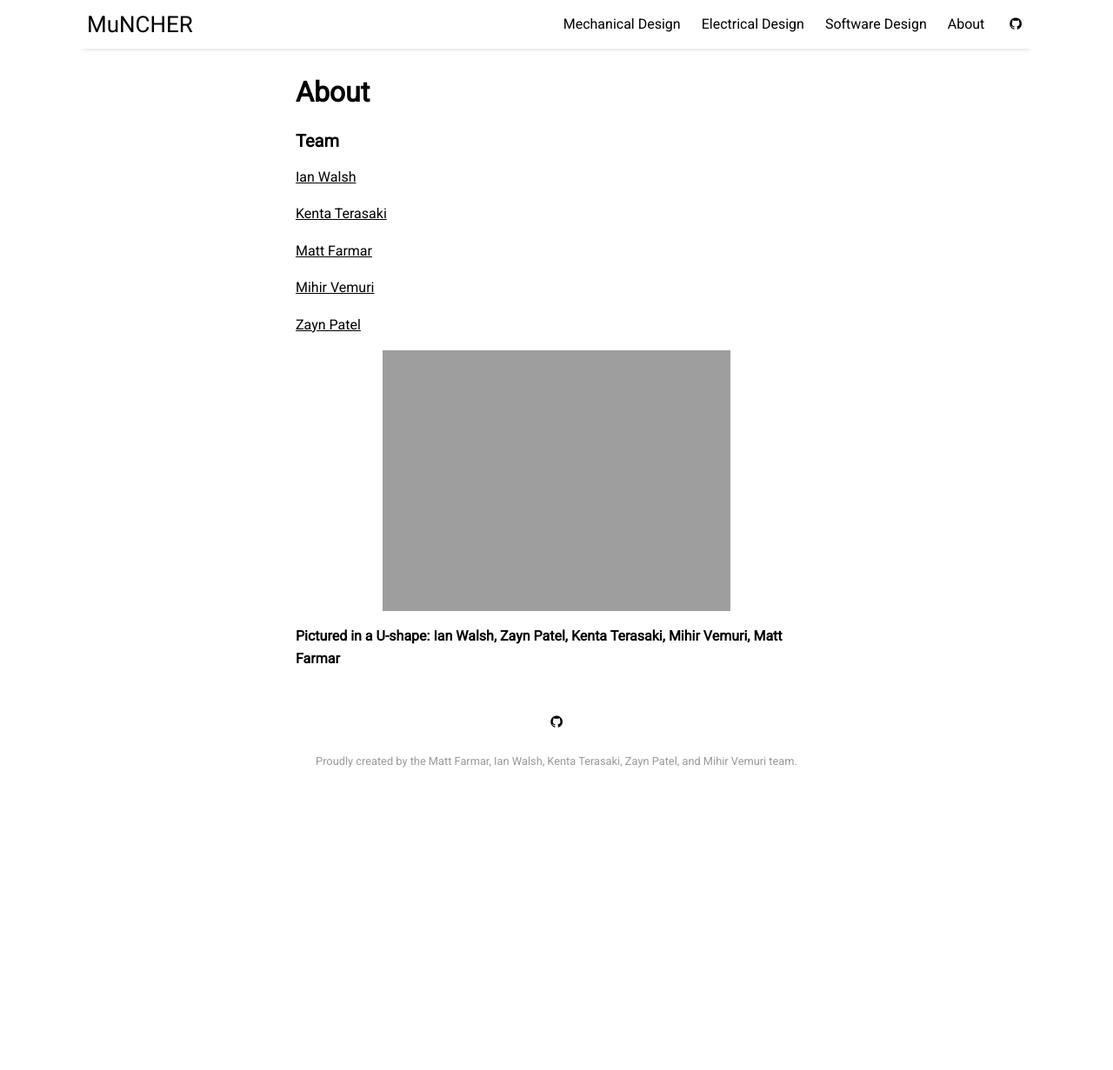
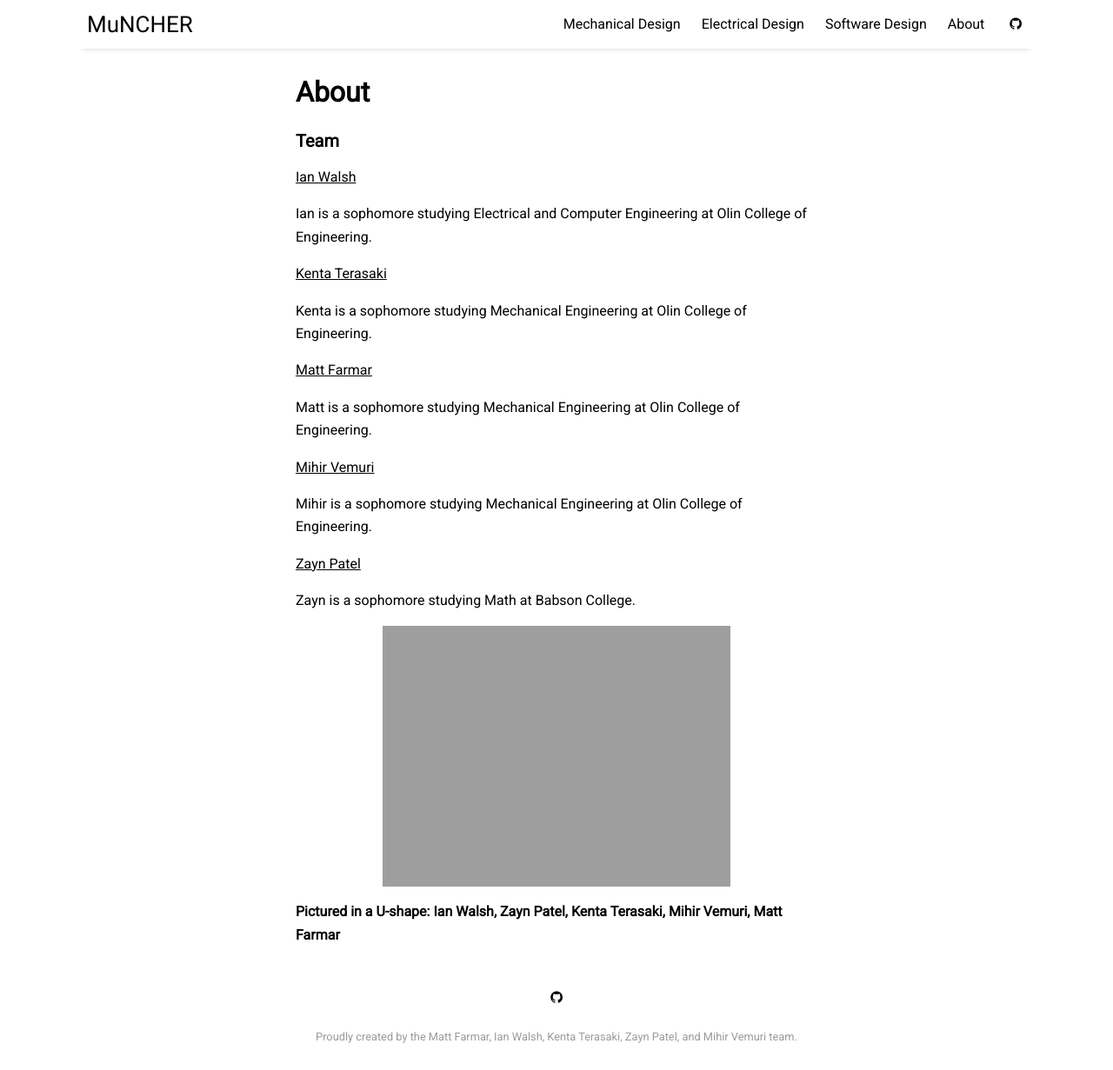
Before and after one commit to zaynpatel/the_muncher, a Jekyll site: the page built from pages/about.md, in a window 1280 px wide and 1231 px high. Shown: the whole window at 87% size. Built offline with Jekyll 4.4.1, drawn with Linux system fonts in a browser that asks for light colours; nearby versions of some CDN libraries.

Commit message:
Update team member descriptions

```diff
--- a/pages/about.md
+++ b/pages/about.md
@@ -8,13 +8,23 @@ permalink: /about
 
 [Ian Walsh](https://www.linkedin.com/in/walshi/)
 
+Ian is a sophomore studying Electrical and Computer Engineering at Olin College of Engineering.
+
 [Kenta Terasaki](https://www.linkedin.com/in/kenta-terasaki/)
+
+Kenta is a sophomore studying Mechanical Engineering at Olin College of Engineering.
 
 [Matt Farmar](https://www.linkedin.com/in/matthew-farmar-ba146126a/)
 
+Matt is a sophomore studying Mechanical Engineering at Olin College of Engineering.
+
 [Mihir Vemuri](https://www.linkedin.com/in/mihir-vemuri-ab6993217/)
 
+Mihir is a sophomore studying Mechanical Engineering at Olin College of Engineering.
+
 [Zayn Patel](https://www.linkedin.com/in/zaynpatel/)
+
+Zayn is a sophomore studying Math at Babson College.
 
 ![MuNCHER Team Photo](https://zaynpatel.github.io/the_muncher/assets/img/teamphoto.png)
 
```
